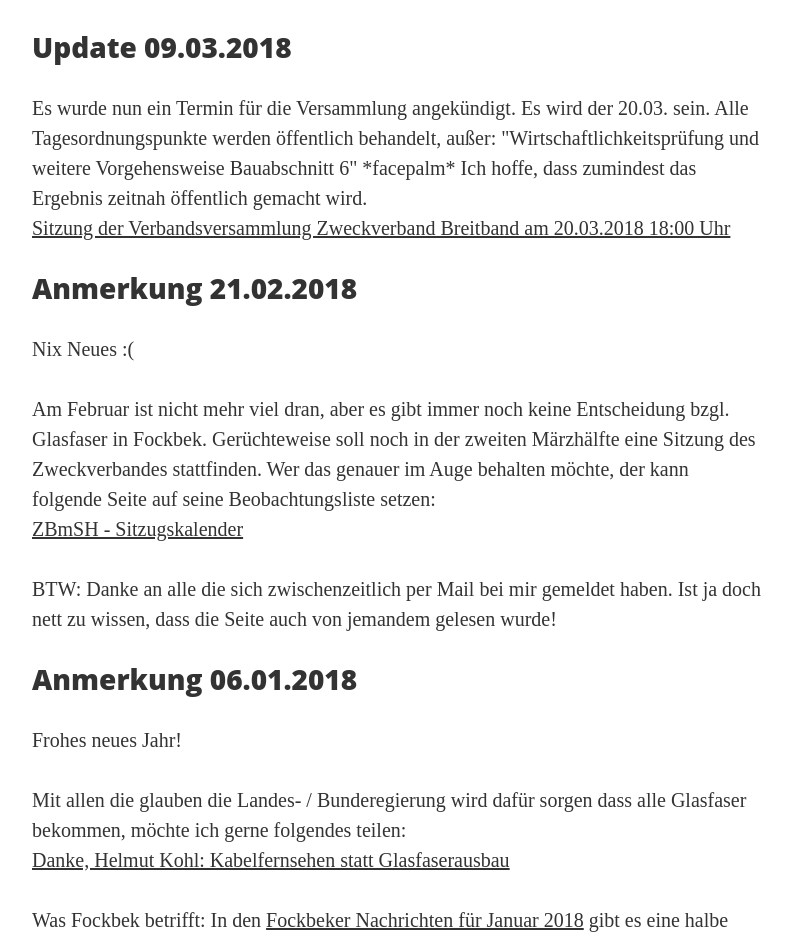
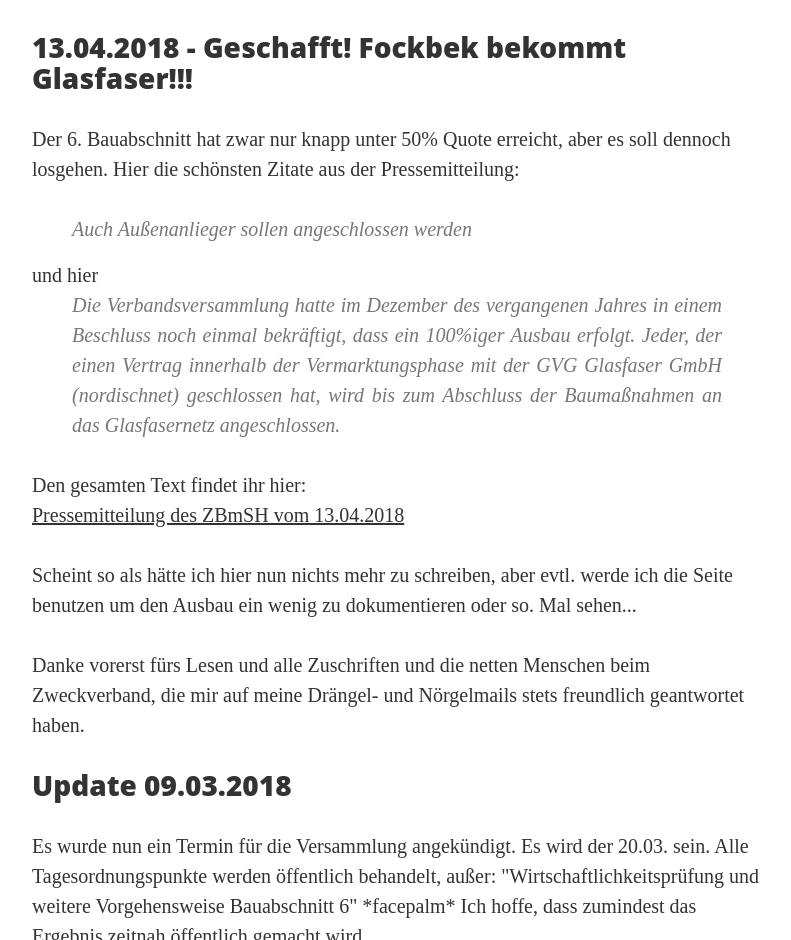
Before and after one commit to timwillsie/Glasfaser_in_Fockbek_Homepage, a website: page index.html in a window 1280 px wide. Shown: the part 680-1620 px from the top of the page, without its empty margins (243-1034 px from the left). Drawn offline with Linux system fonts and the light colour scheme.

Commit message:
"Geschafft" Eintrag hinzugefügt.

```diff
--- a/index.html
+++ b/index.html
@@ -145,6 +145,37 @@
 <div class="container">
     <div class="row">
         <div class="col-lg-8 col-md-10 mx-auto">
+            <div class="post-preview">
+                <h3 class="post-title">13.04.2018 - Geschafft! Fockbek bekommt Glasfaser!!!</h3>
+                <p>
+                    Der 6. Bauabschnitt hat zwar nur knapp unter 50% Quote erreicht, aber es soll dennoch losgehen. Hier
+                    die schönsten Zitate aus der Pressemitteilung:
+                <blockquote>
+                    Auch Außenanlieger sollen angeschlossen werden
+                </blockquote>
+                und hier
+                <blockquote>
+                    Die Verbandsversammlung hatte im Dezember des vergangenen Jahres in einem Beschluss noch einmal
+                    bekräftigt, dass ein 100%iger Ausbau erfolgt. Jeder, der einen Vertrag innerhalb der
+                    Vermarktungsphase mit der GVG Glasfaser GmbH (nordischnet) geschlossen hat, wird bis zum Abschluss
+                    der Baumaßnahmen an das Glasfasernetz angeschlossen.
+                </blockquote>
+                </p>
+                <p>
+                    Den gesamten Text findet ihr hier:
+                    <br />
+                    <a href="http://www.zbmsh.de/presse/details/artikel/auch-die-gemeinden-des-letzten-bauabschnitts-kommen-ans-glasfasernetz.html">Pressemitteilung
+                        des ZBmSH vom 13.04.2018</a>
+                </p>
+                <p>
+                    Scheint so als hätte ich hier nun nichts mehr zu schreiben, aber evtl. werde ich die Seite benutzen
+                    um den Ausbau ein wenig zu dokumentieren oder so. Mal sehen...
+                </p>
+                <p>
+                    Danke vorerst fürs Lesen und alle Zuschriften und die netten Menschen beim Zweckverband, die mir auf
+                    meine Drängel- und Nörgelmails stets freundlich geantwortet haben.
+                </p>
+            </div>
             <div class="post-preview">
                 <h3 class="post-title">Update 09.03.2018</h3>
                 <p>
```
